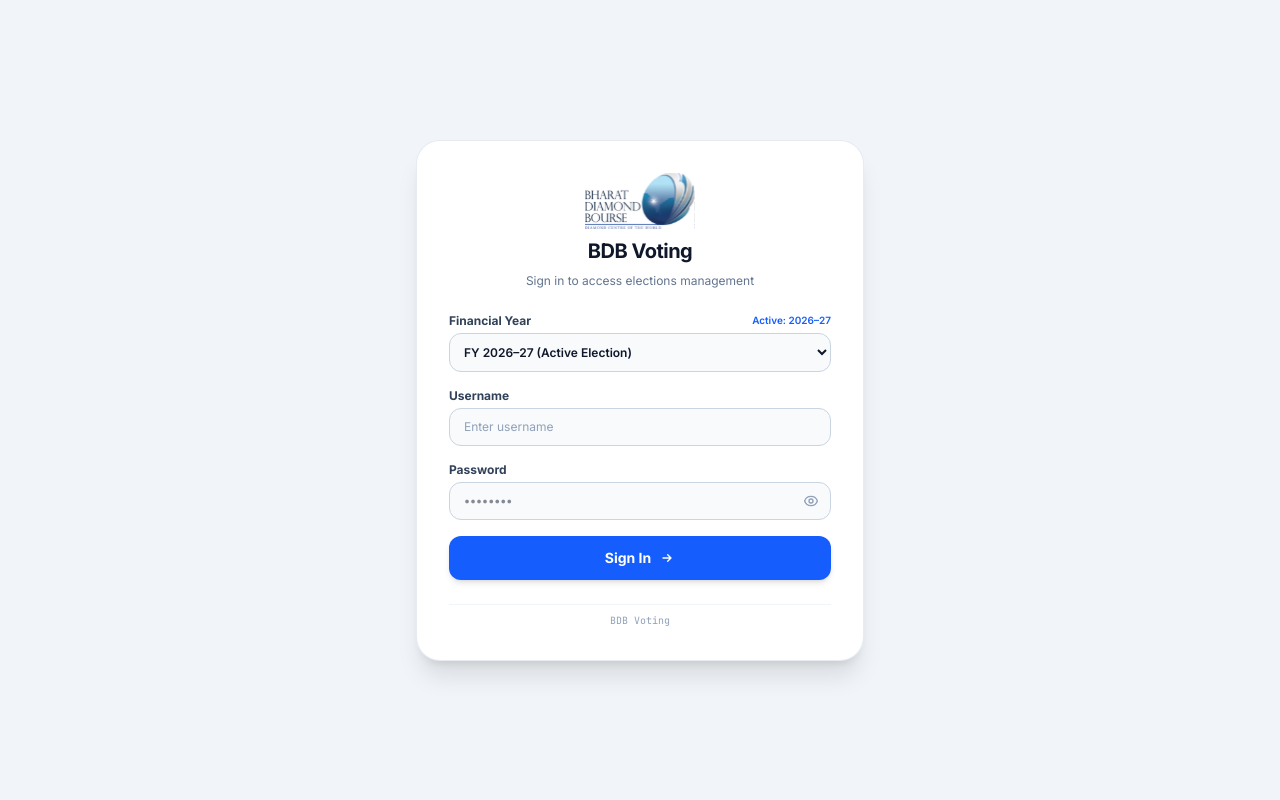
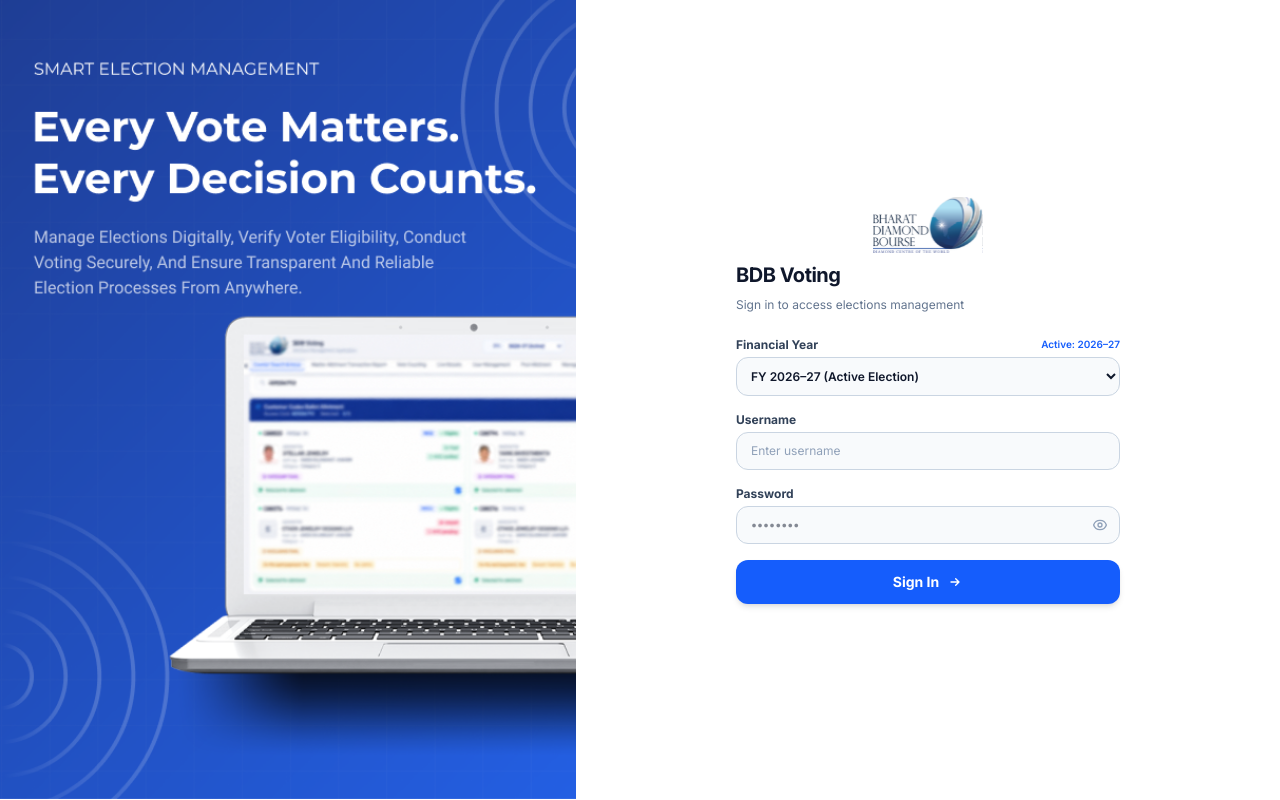
Before and after one commit to yashsri-28/BDBVotingKYC, a React (Vite) app in the folder bdb_frontend/: page /login in a window 1280 px wide. Built offline with nearby package versions, Linux system fonts and the light colour scheme.

Commit message:
UI updates

```diff
--- a/bdb_frontend/src/pages/CounterSearch.jsx
+++ b/bdb_frontend/src/pages/CounterSearch.jsx
@@ -2203,7 +2203,7 @@
               {/* Cards */}
               {step === "select" && (
                 <div className="p-3">
-                  <div className={layoutMode === "vertical" ? "space-y-3" : "grid grid-cols-1 gap-3 sm:grid-cols-2"}>
+                  <div className={layoutMode === "vertical" ? "space-y-3" : "grid grid-cols-1 gap-3 xl:grid-cols-2"}>
                     {result.customer_codes.map((code) => (
                       <BallotCodeCard
                         key={code.customer_code}
@@ -2309,7 +2309,7 @@
           </div>
 
           {/* RIGHT — summary */}
-          <div className="w-52 shrink-0 space-y-3">
+          <div className="w-52 shrink-0 space-y-3 !sticky !top-0">
             <div className="rounded-xl border border-slate-200 bg-white p-4 shadow-sm">
               <p className="mb-3 text-[10px] font-bold uppercase tracking-wider text-slate-500">Allotment summary</p>
               <div className="space-y-2">
@@ -2325,15 +2325,17 @@
                   <span className="text-xs font-bold text-blue-700">Total</span>
                   <span className="text-lg font-black text-blue-900">{selected.size}</span>
                 </div>
+              </div>
+            </div>
                 <div className="flex items-center gap-2">
                    <button onClick={clearSelection}
-                      className="rounded-lg bg-slate-200 px-3 py-1.5 text-xs font-bold text-slate-700 hover:bg-slate-300">
+                      className="rounded-md bg-slate-200 px-2.5 py-1.5 text-xs font-semibold text-slate-700 hover:bg-slate-300">
                       Clear
                     </button>
                     <button
                       onClick={() => setStep("confirm")}
                       disabled={selected.size === 0 || isArchiveYear}
-                      className={`whitespace-nowrap rounded-lg px-4 py-1.5 text-xs font-bold transition-all ${
+                      className={`whitespace-nowrap rounded-md px-2.5 py-1.5 text-xs font-semibold transition-all ${
                         selected.size > 0 && !isArchiveYear
                           ? "bg-blue-600 text-white hover:bg-blue-700"
                           : "cursor-not-allowed bg-slate-300 text-slate-500"}`}>
@@ -2341,8 +2343,6 @@
                       {/* ({selected.size} selected) */}
                     </button>
               </div>
-              </div>
-            </div>
 
             {/* On the spot payment */}
             {/* {selectedCodesList.some((c) => c.eligibility_source === "admin_override") && (
@@ -2512,12 +2512,12 @@
 
       {/* On the spot payment */}
       {code.eligibility_source === "admin_override" && (
-        <div className="mx-3 mb-2 rounded-lg border border-amber-300 bg-amber-50 px-3 py-1.5 flex gap-2 items-center">
-          <p className="text-[11px] font-bold text-amber-800">
+        <div className="mx-3 mb-2 rounded-lg border border-amber-300 px-2 py-1.5 flex gap-2 items-center">
+          <p className="text-[11px] font-semibold text-amber-800 bg-amber-100 rounded-md py-1 px-1.5">
             On the spot payment: {code.voting_eligibility === "eligible" ? "Yes" : "No"}
           </p>
-          {code.eligibility_remark && <p className="text-[11px] text-amber-700">Remark: {code.eligibility_remark}</p>}
-          {code.eligibility_updated_by && <p className="text-[11px] text-amber-600">By: {code.eligibility_updated_by}</p>}
+          {code.eligibility_remark && <p className="text-[11px] text-amber-700 bg-amber-100 rounded-md py-1 px-1.5">Remark: {code.eligibility_remark}</p>}
+          {code.eligibility_updated_by && <p className="text-[11px] text-amber-600 bg-amber-100 rounded-md py-1 px-1.5">By: {code.eligibility_updated_by}</p>}
         </div>
       )}
 
--- a/bdb_frontend/src/pages/Login.jsx
+++ b/bdb_frontend/src/pages/Login.jsx
@@ -1,3 +1,203 @@
+// import { useState } from "react";
+// import { useNavigate } from "react-router-dom";
+// import { useAuth } from "../context/AuthContext";
+// import { useToast } from "../context/ToastContext";
+
+// const FY_OPTIONS = [
+//   { value: "2026-27", label: "FY 2026–27 (Active Election)" },
+//   { value: "2027-28", label: "FY 2027–28 (Upcoming Context)" },
+// ];
+
+// export default function Login() {
+//   const { signIn } = useAuth();
+//   const { showToast } = useToast();
+//   const navigate = useNavigate();
+
+//   const [year, setYear] = useState("2026-27");
+//   const [username, setUsername] = useState("");
+//   const [password, setPassword] = useState("");
+//   const [error, setError] = useState("");
+//   const [loading, setLoading] = useState(false);
+//   const [showPassword, setShowPassword] = useState(false);
+
+//   async function handleSubmit(e) {
+//     e.preventDefault();
+//     setError("");
+//     if (!username.trim() || !password) {
+//       setError("Please enter both your username and password.");
+//       return;
+//     }
+//     setLoading(true);
+//     const result = await signIn(username.trim(), password);
+//     setLoading(false);
+//     if (result.success) {
+//       localStorage.setItem("bdb_year", year);
+//       showToast("success", "Signed in", `Welcome back. Active year: ${year}.`);
+//       navigate("/");
+//     } else {
+//       setError(result.message);
+//     }
+//   }
+
+//   return (
+//     <div className="flex min-h-screen flex-col items-center justify-center bg-slate-100 p-4">
+//       <div className="w-full max-w-md space-y-6 rounded-3xl border border-slate-200/80 bg-white p-6 shadow-xl sm:p-8">
+//         <div className="space-y-2 text-center">
+//          <div className="mx-auto flex h-14 items-center justify-center">
+//   <img src="./images/bdb-mainlogo.svg" alt="BDB" className="h-full w-full object-contain" />
+// </div>
+
+//           <h1 className="text-xl font-extrabold tracking-tight text-slate-900">BDB Voting</h1>
+//           <p className="text-xs text-slate-500">Sign in to access elections management</p>
+//         </div>
+
+//         <form onSubmit={handleSubmit} className="space-y-4 text-xs">
+//           {error && (
+//             <div className="rounded-lg border border-rose-200 bg-rose-50 px-3 py-2 text-rose-700" role="alert">
+//               {error}
+//             </div>
+//           )}
+
+//           <div>
+//             <label className="mb-1 flex items-center justify-between font-bold text-slate-700">
+//               <span>Financial Year</span>
+//               <span className="text-[10px] font-semibold text-blue-600">Active: 2026–27</span>
+//             </label>
+//             <select
+//               value={year}
+//               onChange={(e) => setYear(e.target.value)}
+//               className="w-full rounded-xl border border-slate-300 bg-slate-50 p-2.5 font-semibold text-slate-900 focus:bg-white focus:outline-none focus:ring-2 focus:ring-blue-500"
+//             >
+//               {FY_OPTIONS.map((o) => <option key={o.value} value={o.value}>{o.label}</option>)}
+//             </select>
+//           </div>
+
+//           <div>
+//             <label htmlFor="username" className="mb-1 block font-bold text-slate-700">Username</label>
+//             <input
+//               id="username"
+//               type="text"
+//               autoComplete="username"
+//               value={username}
+//               onChange={(e) => setUsername(e.target.value)}
+//               placeholder="Enter username"
+//               className="w-full rounded-xl border border-slate-300 bg-slate-50 px-3.5 py-2.5 font-semibold text-slate-900 placeholder:font-normal placeholder:text-slate-400 focus:bg-white focus:outline-none focus:ring-2 focus:ring-blue-500"
+//             />
+//           </div>
+
+//           {/* <div>
+//             <label htmlFor="password" className="mb-1 block font-bold text-slate-700">Password</label>
+//             <input
+//               id="password"
+//               type="password"
+//               autoComplete="current-password"
+//               value={password}
+//               onChange={(e) => setPassword(e.target.value)}
+//               placeholder="••••••••"
+//               className="w-full rounded-xl border border-slate-300 bg-slate-50 px-3.5 py-2.5 font-semibold text-slate-900 focus:bg-white focus:outline-none focus:ring-2 focus:ring-blue-500"
+//             />
+//           </div> */}
+//           <div>
+//   <label htmlFor="password" className="mb-1 block font-bold text-slate-700">Password</label>
+//   <div className="relative">
+//     <input
+//       id="password"
+//       type={showPassword ? "text" : "password"}
+//       autoComplete="current-password"
+//       value={password}
+//       onChange={(e) => setPassword(e.target.value)}
+//       placeholder="••••••••"
+//       className="w-full rounded-xl border border-slate-300 bg-slate-50 px-3.5 py-2.5 pr-10 font-semibold text-slate-900 focus:bg-white focus:outline-none focus:ring-2 focus:ring-blue-500"
+//     />
+//     <button
+//       type="button"
+//       onClick={() => setShowPassword((prev) => !prev)}
+//       className="absolute inset-y-0 right-0 flex items-center pr-3 text-slate-400 hover:text-slate-600"
+//       tabIndex={-1}
+//     >
+//       {showPassword ? (
+//         <svg className="h-4 w-4" fill="none" viewBox="0 0 24 24" stroke="currentColor" strokeWidth={2}>
+//           <path strokeLinecap="round" strokeLinejoin="round" d="M13.875 18.825A10.05 10.05 0 0112 19c-4.478 0-8.268-2.943-9.543-7a9.97 9.97 0 011.563-3.029m5.858.908a3 3 0 114.243 4.243M9.878 9.878l4.242 4.242M9.88 9.88l-3.29-3.29m7.532 7.532l3.29 3.29M3 3l18 18" />
+//         </svg>
+//       ) : (
+//         <svg className="h-4 w-4" fill="none" viewBox="0 0 24 24" stroke="currentColor" strokeWidth={2}>
+//           <path strokeLinecap="round" strokeLinejoin="round" d="M2.458 12C3.732 7.943 7.523 5 12 5c4.478 0 8.268 2.943 9.542 7-1.274 4.057-5.064 7-9.542 7-4.477 0-8.268-2.943-9.542-7z" />
+//           <path strokeLinecap="round" strokeLinejoin="round" d="M15 12a3 3 0 11-6 0 3 3 0 016 0z" />
+//         </svg>
+//       )}
+//     </button>
+//   </div>
+// </div>
+
+//           <button
+//             type="submit"
+//             disabled={loading}
+//             className="mt-3 flex w-full items-center justify-center space-x-2 rounded-xl bg-blue-600 py-3 text-sm font-bold text-white shadow-md transition-all hover:bg-blue-700 disabled:opacity-60"
+//           >
+//             <span>{loading ? "Signing in…" : "Sign In"}</span>
+//             {!loading && (
+//               <svg className="h-4 w-4" fill="none" viewBox="0 0 24 24" stroke="currentColor" strokeWidth={2}>
+//                 <path strokeLinecap="round" strokeLinejoin="round" d="M13 7l5 5m0 0l-5 5m5-5H6" />
+//               </svg>
+//             )}
+//           </button>
+//         </form>
+
+//         <div className="border-t border-slate-100 pt-2 text-center font-mono text-[10px] text-slate-400">
+//           BDB Voting
+//         </div>
+//       </div>
+//     </div>
+//   );
+// }
+
+
+
+
+
+
+
+
+
+
+
+
+
+
+
+
+
+
+
+
+
+
+
+
+
+
+
+
+
+
+
+
+
+
+
+
+
+
+
+
+
+
+
+
+
+
+
+
 import { useState } from "react";
 import { useNavigate } from "react-router-dom";
 import { useAuth } from "../context/AuthContext";
@@ -40,15 +240,30 @@
   }
 
   return (
-    <div className="flex min-h-screen flex-col items-center justify-center bg-slate-100 p-4">
-      <div className="w-full max-w-md space-y-6 rounded-3xl border border-slate-200/80 bg-white p-6 shadow-xl sm:p-8">
+    // 1. PURE SPLIT-SCREEN SHELL: Locked height, no navbar/footer spacing
+    <div className="flex h-screen w-full overflow-hidden">
+
+      {/* 2. LEFT PANEL: Full height image with the gradient gap hack */}
+      <div className="hidden lg:block lg:w-[50%] xl:w-[45%] h-full relative">
+        <img
+          src="./images/loginLeftImg.png"
+          alt="BDB Voting"
+          className="absolute inset-0 block h-full w-full object-cover object-left-top"
+        />
+      </div>
+
+      {/* 3. RIGHT PANEL: Isolated scrolling, flex-centered for the card */}
+      <div className="flex h-full w-full flex-col items-center justify-center overflow-y-auto p-4 lg:w-[50%] xl:w-[55%]">
+
+        {/* 4. EXACT EXISTING CARD UI: Kept 100% identical to your screenshot */}
+        <div className="w-full max-w-md space-y-6 p-4 sm:p-8">
+
           <div className="space-y-2 text-center">
             <div className="mx-auto flex h-14 items-center justify-center">
               <img src="./images/bdb-mainlogo.svg" alt="BDB" className="h-full w-full object-contain" />
             </div>
-
-          <h1 className="text-xl font-extrabold tracking-tight text-slate-900">BDB Voting</h1>
-          <p className="text-xs text-slate-500">Sign in to access elections management</p>
+            <h1 className="text-xl font-extrabold tracking-tight text-slate-900 text-left">BDB Voting</h1>
+            <p className="text-xs text-slate-500 text-left">Sign in to access elections management</p>
           </div>
 
           <form onSubmit={handleSubmit} className="space-y-4 text-xs">
@@ -66,7 +281,7 @@
               <select
                 value={year}
                 onChange={(e) => setYear(e.target.value)}
-              className="w-full rounded-xl border border-slate-300 bg-slate-50 p-2.5 font-semibold text-slate-900 focus:bg-white focus:outline-none focus:ring-2 focus:ring-blue-500"
+                className="w-full cursor-pointer rounded-xl border border-slate-300 bg-slate-50 p-2.5 font-semibold text-slate-900 focus:bg-white focus:outline-none focus:ring-2 focus:ring-blue-500"
               >
                 {FY_OPTIONS.map((o) => <option key={o.value} value={o.value}>{o.label}</option>)}
               </select>
@@ -85,18 +300,6 @@
               />
             </div>
 
-          {/* <div>
-            <label htmlFor="password" className="mb-1 block font-bold text-slate-700">Password</label>
-            <input
-              id="password"
-              type="password"
-              autoComplete="current-password"
-              value={password}
-              onChange={(e) => setPassword(e.target.value)}
-              placeholder="••••••••"
-              className="w-full rounded-xl border border-slate-300 bg-slate-50 px-3.5 py-2.5 font-semibold text-slate-900 focus:bg-white focus:outline-none focus:ring-2 focus:ring-blue-500"
-            />
-          </div> */}
             <div>
               <label htmlFor="password" className="mb-1 block font-bold text-slate-700">Password</label>
               <div className="relative">
@@ -112,7 +315,7 @@
                 <button
                   type="button"
                   onClick={() => setShowPassword((prev) => !prev)}
-      className="absolute inset-y-0 right-0 flex items-center pr-3 text-slate-400 hover:text-slate-600"
+                  className="absolute inset-y-0 right-0 flex items-center pr-3 text-slate-400 hover:text-slate-600 cursor-pointer"
                   tabIndex={-1}
                 >
                   {showPassword ? (
@@ -132,7 +335,7 @@
             <button
               type="submit"
               disabled={loading}
-            className="mt-3 flex w-full items-center justify-center space-x-2 rounded-xl bg-blue-600 py-3 text-sm font-bold text-white shadow-md transition-all hover:bg-blue-700 disabled:opacity-60"
+              className="mt-3 flex w-full cursor-pointer items-center justify-center space-x-2 rounded-xl bg-blue-600 py-3 text-sm font-bold text-white shadow-md transition-all hover:bg-blue-700 disabled:opacity-60 disabled:cursor-not-allowed"
             >
               <span>{loading ? "Signing in…" : "Sign In"}</span>
               {!loading && (
@@ -143,9 +346,11 @@
             </button>
           </form>
 
-        <div className="border-t border-slate-100 pt-2 text-center font-mono text-[10px] text-slate-400">
+          {/* <div className="border-t border-slate-100 pt-2 text-center font-mono text-[10px] text-slate-400">
             BDB Voting
+          </div> */}
         </div>
+
       </div>
     </div>
   );
```
Also changed, not shown: bdb_frontend/public/images/loginLeftImg.png (added). Lines whose indentation alone changed are shown as unchanged.
